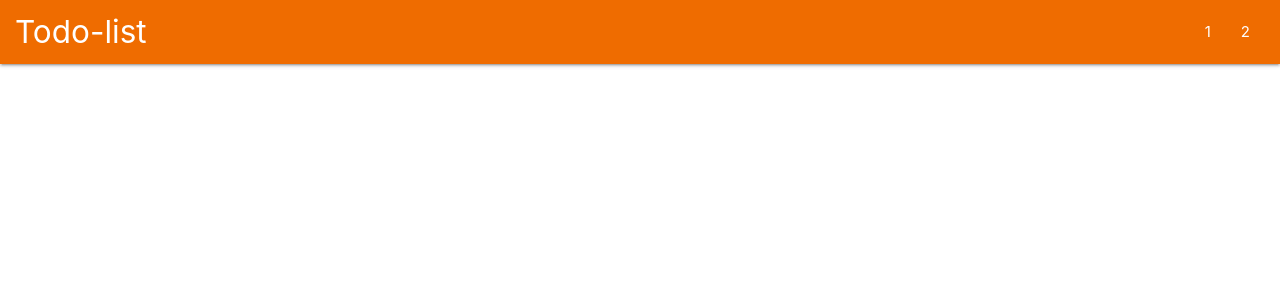
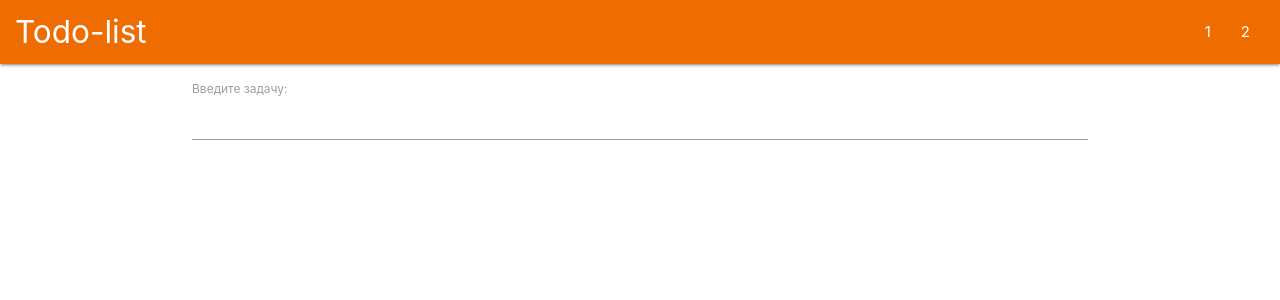
Before and after one commit to Cempten/Project, a React (Create React App) app: page / in a window 1280 px wide. Shown: the top 300 px of the page. Built offline with nearby package versions, Linux system fonts and the light colour scheme.

Commit message:
Added TodoForm

```diff
--- a/src/App.tsx
+++ b/src/App.tsx
@@ -2,13 +2,14 @@ import React from 'react';
 import './index.css'
 
 import { Navbar } from './components/Navbar'
+import { TodoForm } from './components/TodoForm';
 
 function App() {
   return (
     <>
       <Navbar />
-      <div className="App">
-
+      <div className="container px2">
+        <TodoForm />
       </div>
     </>
   );
--- /dev/null
+++ b/src/components/TodoForm.tsx
@@ -0,0 +1,15 @@
+import React from 'react'
+
+export const TodoForm: React.FC = () => {
+    return (
+        <div className="input-field mt2">
+          <input
+          value=""
+          id="title"
+          type="text"
+          className="validate"
+          autoComplete="off" />
+          <label className="active" htmlFor="title">Введите задачу: </label>
+        </div>
+    )
+}
--- a/src/index.css
+++ b/src/index.css
@@ -10,3 +10,7 @@ body {
 .px1 {
   padding: 0 1rem;
 }
+
+.px2 {
+  padding: 1rem 0;
+}
```
Also changed, not shown: 1 other file (tests, documents, lock files or other folders).
